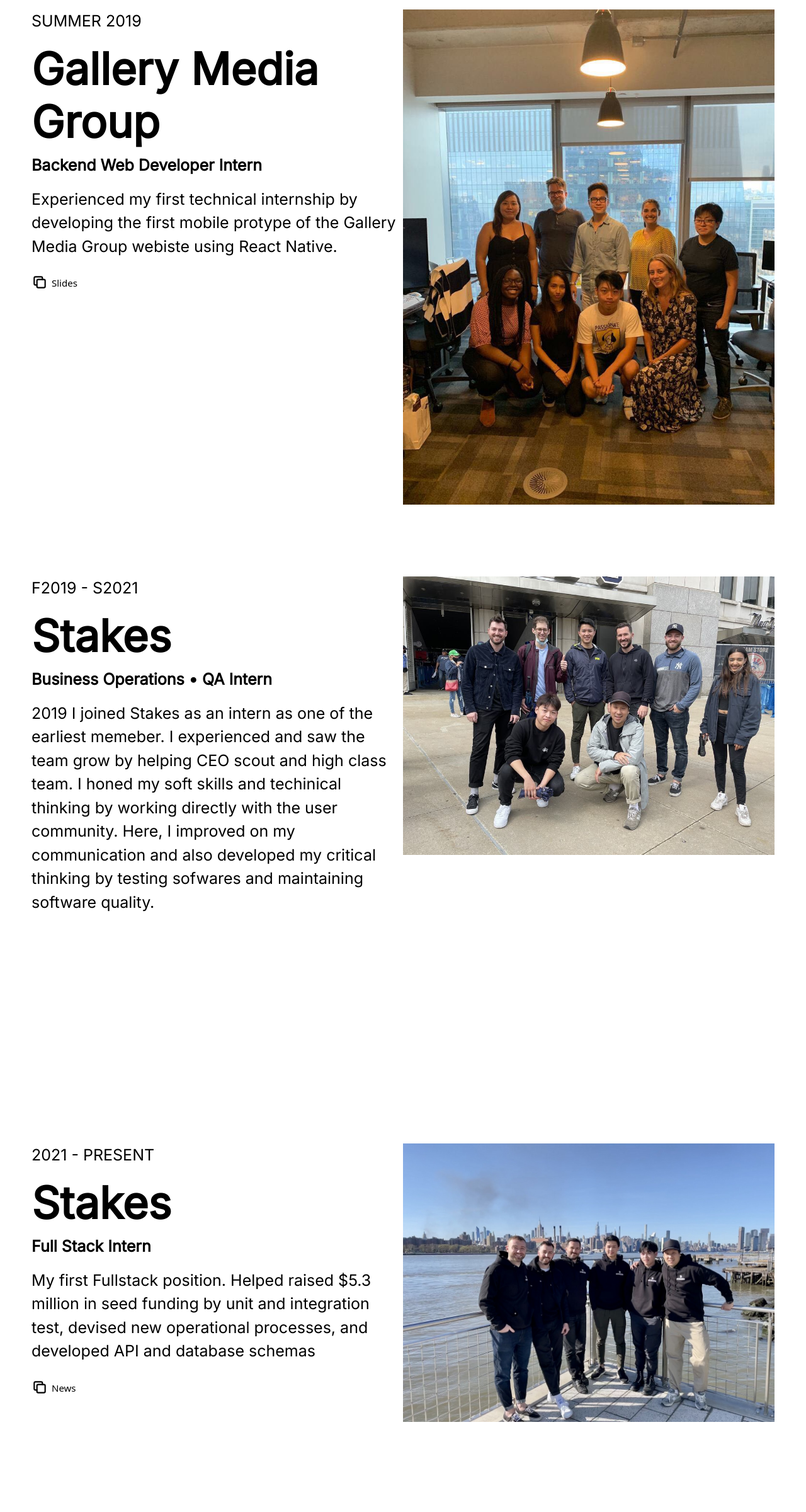
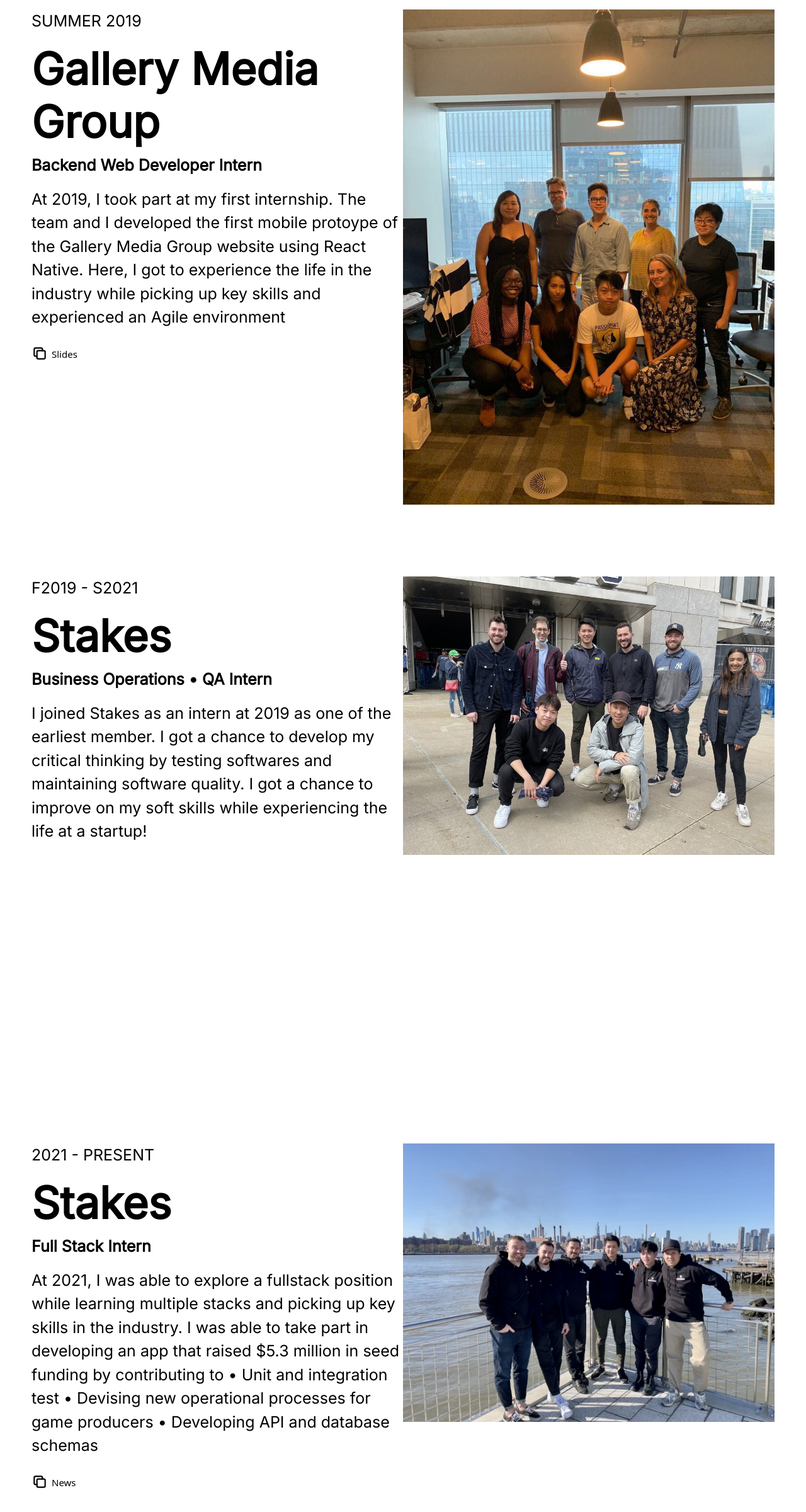
Before and after one commit to achen5671/andychen-portfolio, a React (Create React App) app: page / in a window 1280 px wide. Shown: the part 3231-5631 px from the top of the page at 63% size. Built offline with nearby package versions, Linux system fonts and the light colour scheme; the HTML template or start-up script is replaced by a standard one.

Commit message:
update exp data text

```diff
--- a/src/data/expData.js
+++ b/src/data/expData.js
@@ -25,7 +25,7 @@
     },
     {
         title: "Gallery Media Group",
-        text: "Experienced my first technical internship by developing the first mobile protype of the Gallery Media Group webiste using React Native.",
+        text: "At 2019, I took part at my first internship. The team and I developed the first mobile protoype of the Gallery Media Group website using React Native. Here, I got to experience the life in the industry while picking up key skills and experienced an Agile environment",
         date: "SUMMER 2019",
         position: "Backend Web Developer Intern",
         image: "../../images/gmg_intern_team.jpeg",
@@ -41,7 +41,7 @@
     },
     {
         title: "Stakes",
-        text: "2019 I joined Stakes as an intern as one of the earliest memeber. I experienced and saw the team grow by helping CEO scout and high class team. I honed my soft skills and techinical thinking by working directly with the user community. Here, I improved on my communication and also developed my critical thinking by testing sofwares and maintaining software quality.",
+        text: "I joined Stakes as an intern at 2019 as one of the earliest member. I got a chance to develop my critical thinking by testing softwares and maintaining software quality. I got a chance to improve on my soft skills while experiencing the life at a startup!",
         date: "F2019 - S2021",
         position: "Business Operations • QA Intern",
         image: "../../images/stakes-founding.jpeg",
@@ -52,7 +52,11 @@
     },
     {
         title: "Stakes",
-        text: "My first Fullstack position. Helped raised $5.3 million in seed funding by unit and integration test, devised new operational processes, and developed API and database schemas",
+        text: "At 2021, I was able to explore a fullstack position while learning multiple stacks and picking up key skills in the industry. \
+            I was able to take part in developing an app that raised $5.3 million in seed funding by contributing to \
+            • Unit and integration test \
+            • Devising new operational processes for game producers \
+            • Developing API and database schemas",
         date: "2021 - PRESENT",
         position: "Full Stack Intern",
         image: "../../images/stakes-seed-team.jpeg",
```
